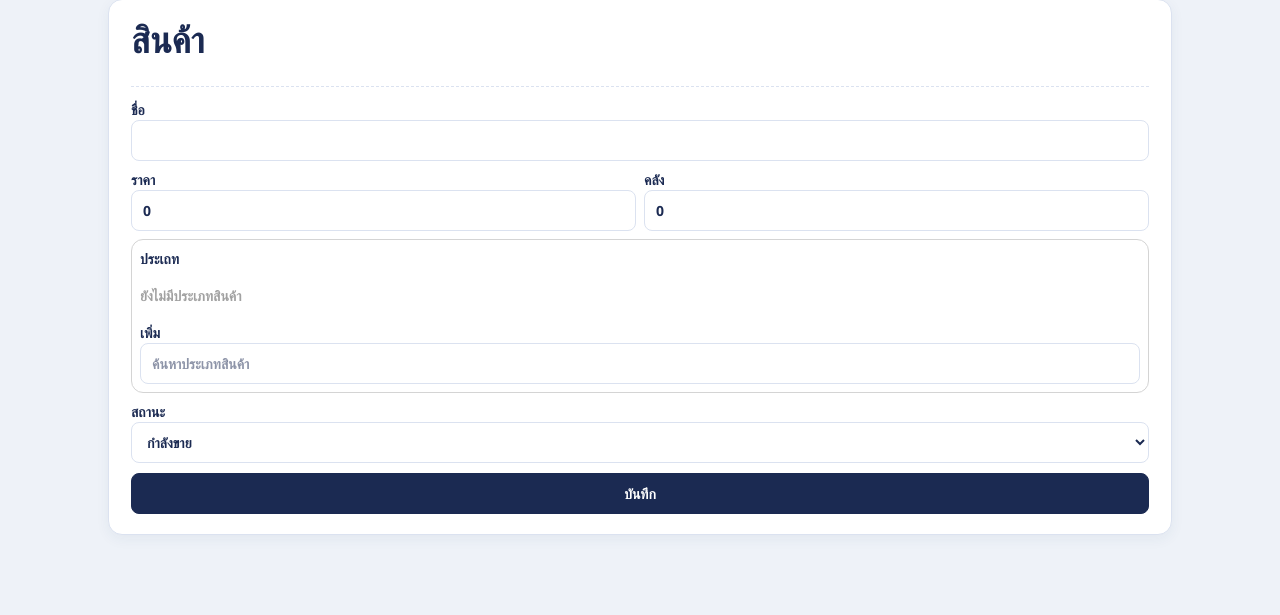
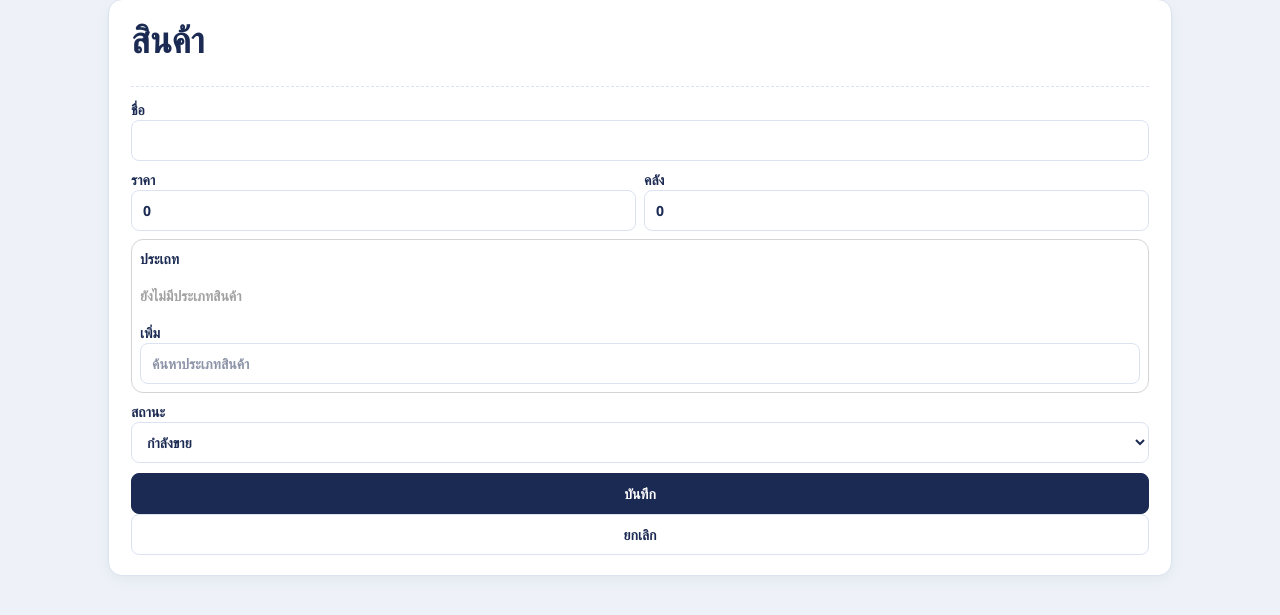
Before and after one commit to NuttapolKhumdang/1204202-database-minishop, a Flask app: page /product in a window 1280 px wide. Shown: the part 83-698 px from the top of the page. Run offline with Flask 3, Linux system fonts and the light colour scheme; parts of the project's set-up code (start-up, migrations or seed data) failed here and were passed over.

Commit message:
in "เพิ่มข้อมูลใหม่" add "ยกเลิก" Button in "สินค้า" page

```diff
--- a/templates/product.html
+++ b/templates/product.html
@@ -57,8 +57,8 @@
             </select>
           </label>
         </div>
-
         <button id="btnSave" class="btn primary">บันทึก</button>
+        <button id="btnCancel" class="btn flex-1">ยกเลิก</button>
       </section>
     </main>
 
@@ -156,6 +156,9 @@
       }
 
       $("button#btnSave").onclick = save;
+      $("button#btnCancel").onclick = () => {
+        if (confirm("ยกเลิกการแก้ไข?")) window.location.href = "/";
+      };
       $("input#category-search").addEventListener("input", (ev) => {
         if (!ev.target.value || ev.target.value == "") $("#category-search-result").innerHTML = "";
         else searchCategory(ev.target.value);
```
